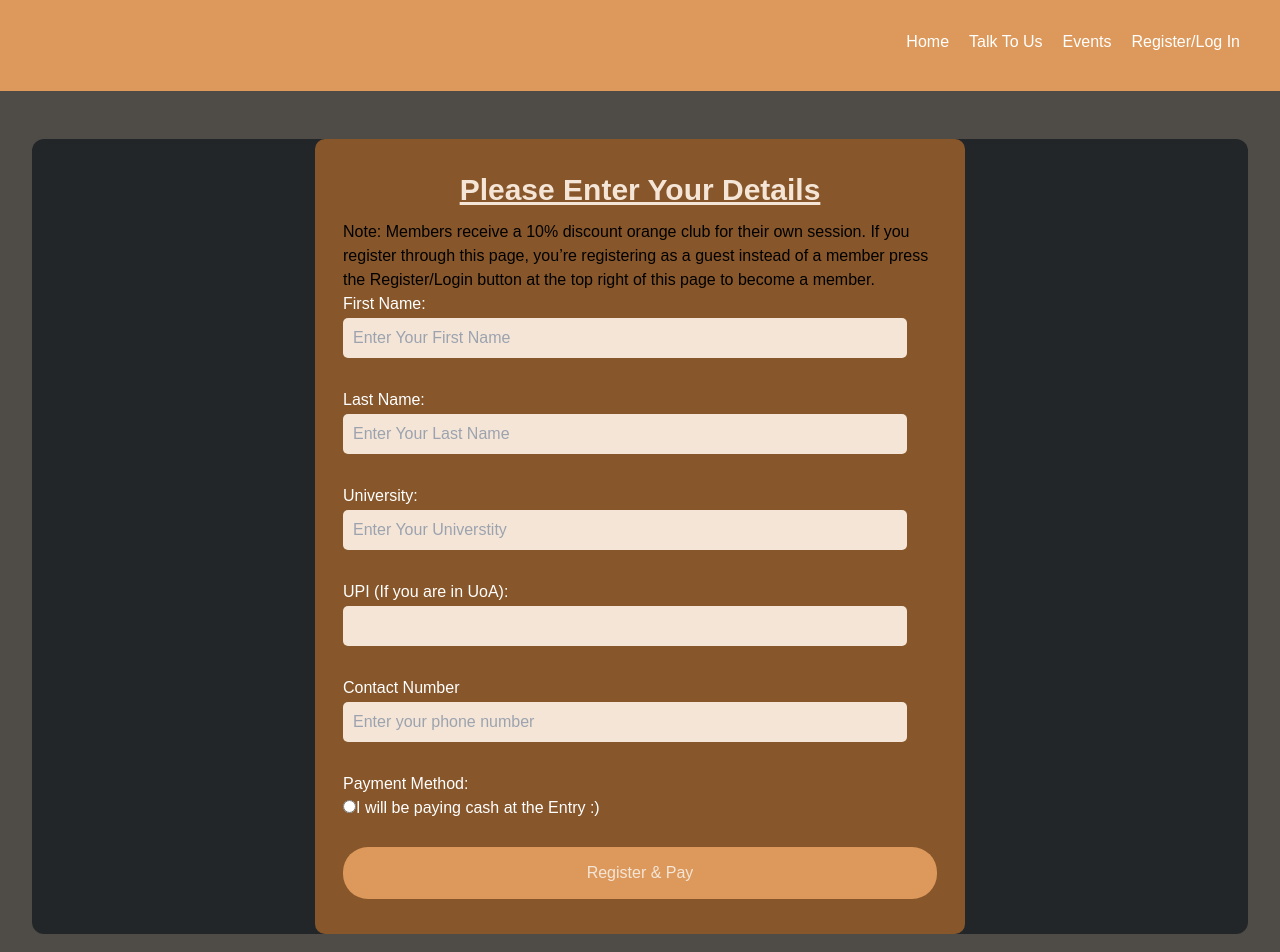
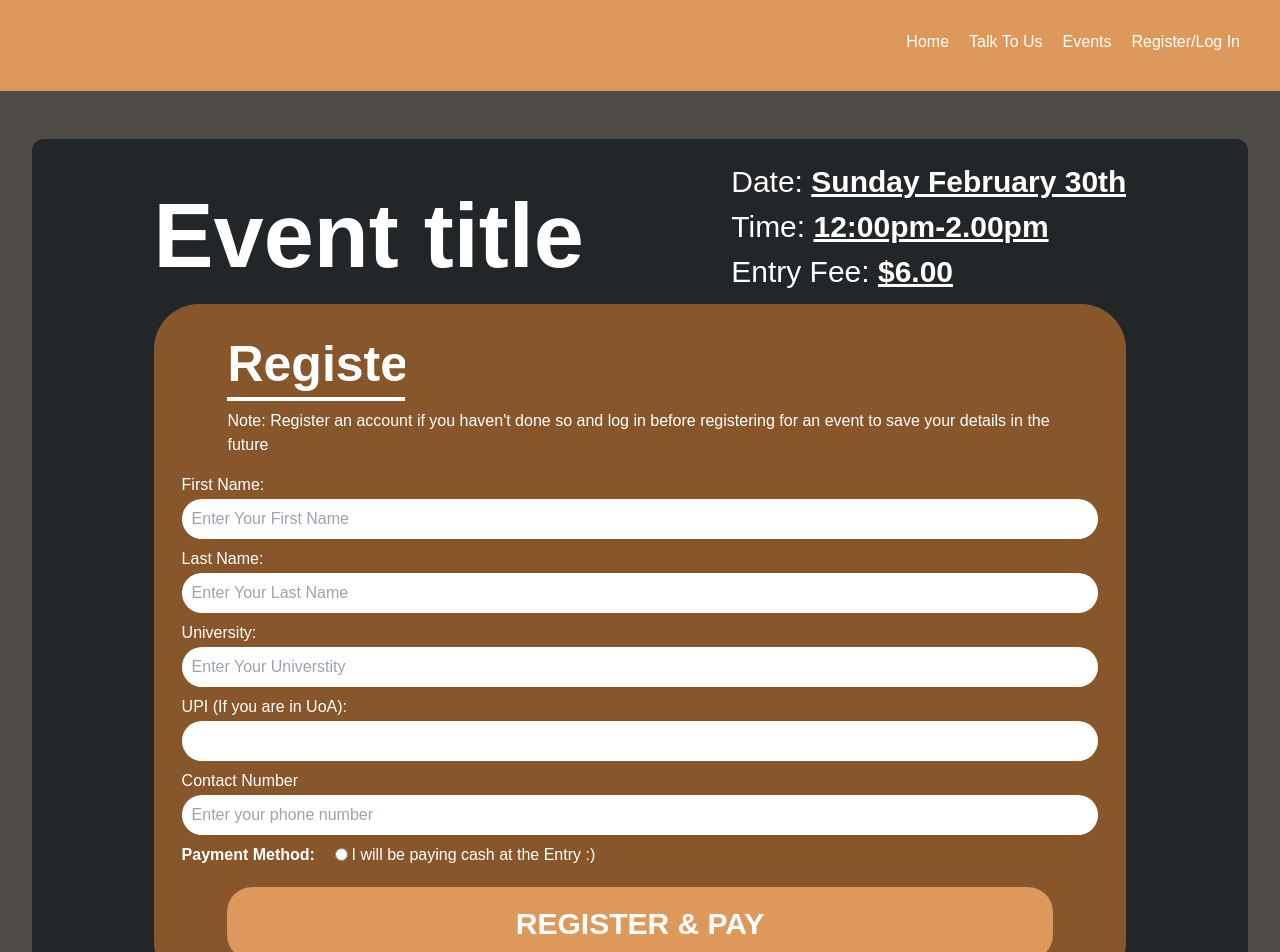
Before and after one commit to UoaWDCC/aspa-portal-v3, a Next.js app in the folder frontend/: page /events/event-info/event-registration in a window 1280 px wide. Shown: the top 952 px of the page. Built offline with nearby package versions, Linux system fonts and the light colour scheme.

Commit message:
register event form integrated

```diff
--- a/frontend/src/app/events/event-info/event-registration/page.tsx
+++ b/frontend/src/app/events/event-info/event-registration/page.tsx
@@ -1,8 +1,16 @@
-import EventForm from "@/ui/events/EventForm";
+import RegisterEventForm from '@/ui/events/RegisterEventForm'
 export default function EventRegistration() {
     return (
-      <div>
-       <EventForm/>
-      </div>
+      <section id="register-for-event">
+        <header className='flex justify-between text-white w-[80%] max-w-[1000px] mx-auto mt-[20px]'>
+          <h1 className='font-bold text-[90px] pt-[10px]'>Event title</h1>
+          <div className='text-[30px]'>
+            <p>Date: <span className='underline font-bold'>Sunday February 30th</span></p>
+            <p>Time: <span className='underline font-bold'>12:00pm-2.00pm</span></p>
+            <p>Entry Fee: <span className='underline font-bold'>$6.00</span></p>
+          </div>
+        </header>
+        <RegisterEventForm/>
+      </section>
     );
   }
--- a/frontend/src/ui/events/EventForm.tsx
+++ /dev/null
@@ -1,60 +0,0 @@
-import styles from './Eventform.module.css';
-
-export default function Eventform() {
-
-    return (
-        <div className={styles.container}>
-        <form>
-        <h1 className={styles.formtitle}> Please Enter Your Details </h1>
-          <p> Note: Members receive a 10% discount orange club for their own session. If you register through this page, you’re registering as a guest instead of a member press the Register/Login button at the top right of this page to become a member. </p>
-          <div className={styles.content}>
-
-            <div className={styles.input}>
-              <label> First Name: </label>
-              <input type="text" placeholder="Enter Your First Name" name="name" required />
-            </div>
-
-            <div className={styles.input}>
-              <label> Last Name: </label>
-              <input type="text" placeholder="Enter Your Last Name" name="name" required />
-            </div>
-
-            <div className={styles.input}>
-              <label> University: </label>
-              <input type="text" placeholder="Enter Your Universtity" name="name" required />
-            </div>
-
-            <div className={styles.input}>
-              <label> UPI (If you are in UoA): </label>
-              <input type="text" name="name" required />
-            </div>
-
-            <div className={styles.input}>
-              <label> Contact Number </label>
-              <input type="tel" placeholder="Enter your phone number" name="name" required />
-            </div>
-
-            <div className={styles.input2}>
-              <label> Payment Method: </label>
-              <label>
-                <input type="radio" name="skill" value="beginner" />
-                I will be paying cash at the Entry :)
-                <span className={styles.description}> </span>
-              </label>
-            </div>
-            <div>
-
-            </div>
-
-
-
-          </div>
-          <div className={styles.button}>
-            <button> Register & Pay </button>
-          </div>
-
-
-    </form>
-    </div>
-    );
-}
--- a/frontend/src/ui/events/Eventform.module.css
+++ /dev/null
@@ -1,115 +0,0 @@
-.register {
-    background-color: #DD995B;
-    padding: 30px;
-}
-
-.nav {
-    text-align: right;
-    margin: 0;
-    padding: 0;
-}
-
-.navitem {
-    display: inline-block;
-    margin-inline: 10px;
-    position: relative;
-}
-
-.navlink {
-    text-align: right;
-    text-decoration: none;
-    color: white;
-}
-
-.form {
-    width: 100%;
-}
-
-
-.container {
-    max-width: 650px;
-    padding: 28px;
-    margin: 0 auto;
-    border-radius: 10px;
-    overflow: hidden;
-    background: #87562A;
-}
-
-.formtitle {
-    font-size: 30px;
-    font-weight: bold;
-    text-align: center;
-    text-decoration: underline;
-    padding-bottom: 8px;
-    color: #F4E5D7;
-}
-
-.input {
-    margin-bottom: 30px;
-}
-
-.input label {
-    display: block;
-    color: #FFFFFF;
-    margin-bottom: 2px;
-}
-
-.input input {
-    height: 40px;
-    width: 95%;
-    padding: 0 10px;
-    border-radius: 5px;
-    background-color: #F4E5D7;
-}
-
-
-.button {
-    display: inline-block;
-    border-radius: 25px;
-    text-align: center;
-    background: #DD995B;
-    padding: 14px 0;
-    color: #F4E5D7;
-    text-transform: uppercase;
-    cursor: pointer;
-    margin-top: 20px;
-    width: 100%;
-}
-
-.input2 {
-    display: inline-block;
-    margin-right: 20px;
-    color: #FFFFFF;
-}
-
-.input2 label {
-    display: block;
-    text-align: left;
-}
-
-.input2 input[type="radio"] {
-    margin-bottom: 5px;
-}
-
-.description {
-    display: block;
-    text-align: left;
-    color: #FFFFFF;
-}
-
-.footer {
-    padding: 25px;
-    background-color: #4F4B47;
-    text-align: left;
-}
-
-.footeritem {
-    display: inline-block;
-    margin-inline: 10px;
-    position: relative;
-    color: #FFFFFF;
-}
-
-.body {
-    background-color: rgb(65, 60, 60);
-}
--- /dev/null
+++ b/frontend/src/ui/events/RegisterEventForm.tsx
@@ -0,0 +1,51 @@
+import styles from './Registereventform.module.css';
+
+export default function Eventform() {
+
+    return (
+
+        <form className={styles.container}>
+            <div className={styles.header}>
+              <h1> Register</h1>
+              <p> Note: Register an account if you haven't done so and log in before registering for an event to save your details in the future</p>
+            </div>
+            <div className={styles.content}>
+              <div className={styles.input}>
+                <label> First Name: </label>
+                <input type="text" placeholder="Enter Your First Name" name="name" required />
+              </div>
+
+              <div className={styles.input}>
+                <label> Last Name: </label>
+                <input type="text" placeholder="Enter Your Last Name" name="name" required />
+              </div>
+
+              <div className={styles.input}>
+                <label> University: </label>
+                <input type="text" placeholder="Enter Your Universtity" name="name" required />
+              </div>
+
+              <div className={styles.input}>
+                <label> UPI (If you are in UoA): </label>
+                <input type="text" name="name" required />
+              </div>
+
+              <div className={styles.input}>
+                <label> Contact Number </label>
+                <input type="tel" placeholder="Enter your phone number" name="name" required />
+              </div>
+
+              <div className={styles.radioinput}>
+                <label> Payment Method: </label>
+                  <input type="radio" name="skill" value="beginner" />
+                  <span>I will be paying cash at the Entry :)</span>
+              </div>
+
+            </div>
+            <div className={styles.button}>
+              <button>REGISTER & PAY</button>
+            </div>
+      </form>
+
+    );
+}
--- /dev/null
+++ b/frontend/src/ui/events/Registereventform.module.css
@@ -0,0 +1,92 @@
+.container {
+    display: flex;
+    flex-direction: column;
+    align-items: center;
+    width: 80%;
+    max-width: 1200px;
+    padding: 28px;
+    margin-bottom: 6em;
+    margin-left: auto;
+    margin-right: auto;
+    border-radius: 45px;
+    background: #87562A;
+}
+
+.header {
+    color: #FFFFFF;
+    margin-bottom: 1em;
+    width: 964px;
+    max-width: 90%;
+}
+
+.header h1 {
+    max-width: 178px;
+    font-size: 50px;
+    font-weight: bold;
+    text-align: left;
+    border-bottom: 4px solid #FFFFFF;
+    line-height: 1.3;
+    overflow-y: hidden;
+    margin-bottom: 8px;
+}
+
+.content {
+    width: 964px;
+    max-width: 100%;
+}
+
+.input {
+    margin-bottom: 0.5em;
+}
+
+.input label {
+    display: block;
+    color: #FFFFFF;
+    margin-bottom: 2px;
+}
+
+.input input {
+    height: 40px;
+    width: 100%;
+    padding: 0 10px;
+    border-radius: 45px;
+    background-color: #FFFFFF;
+}
+
+
+
+
+
+.radioinput {
+    color: #FFFFFF;
+}
+
+.radioinput input {
+    position: relative;
+    left: 1em;
+    top:1px
+}
+
+.radioinput label {
+    font-weight: bold;
+}
+
+.radioinput span {
+    position: relative;
+    left: 1.2em;
+}
+
+.button {
+    display: inline-block;
+    border-radius: 25px;
+    text-align: center;
+    background: #DD995B;
+    padding: 14px 0;
+    color: #FFFFFF;
+    font-weight: bold;
+    font-size: 30px;
+    cursor: pointer;
+    margin-top: 20px;
+    width: 964px;
+    max-width: 90%;
+}
--- a/frontend/src/ui/home/Registeraccountform.module.css
+++ b/frontend/src/ui/home/Registeraccountform.module.css
@@ -11,10 +11,7 @@
 }
 
 .header {
-    display: flex;
-    flex-direction: column;
-    justify-content: center;
-    color: #F4E5D7;
+    color: #FFFFFF;
     margin-bottom: 1em;
     max-width: 964px;
 }
@@ -23,8 +20,7 @@
 .header h1 {
     font-size: 90px;
     font-weight: bold;
-    text-align: center;
-    border-bottom: 8px solid #F4E5D7;
+    border-bottom: 8px solid #FFFFFF;
     line-height: 0.95;
     overflow-y: hidden;
     margin-bottom: 8px;
@@ -33,7 +29,6 @@
 .content {
     max-width: 90%;
     width: 964px;
-
 }
 
 .input {
@@ -53,7 +48,7 @@
     width: 100%;
     padding: 0 10px;
     border-radius: 45px;
-    background-color: #F4E5D7;
+    background-color: #FFFFFF;
 }
 
 .skillsection {
@@ -61,7 +56,7 @@
 }
 
 .skillsection h2 {
-    color: #F4E5D7;
+    color: #FFFFFF;
     font-weight: bold;
     font-size: 30px;
 }
@@ -125,7 +120,7 @@
     text-align: center;
     background: #DD995B;
     padding: 14px 0;
-    color: #F4E5D7;
+    color: #FFFFFF;
     font-weight: bold;
     font-size: 30px;
     cursor: pointer;
```
